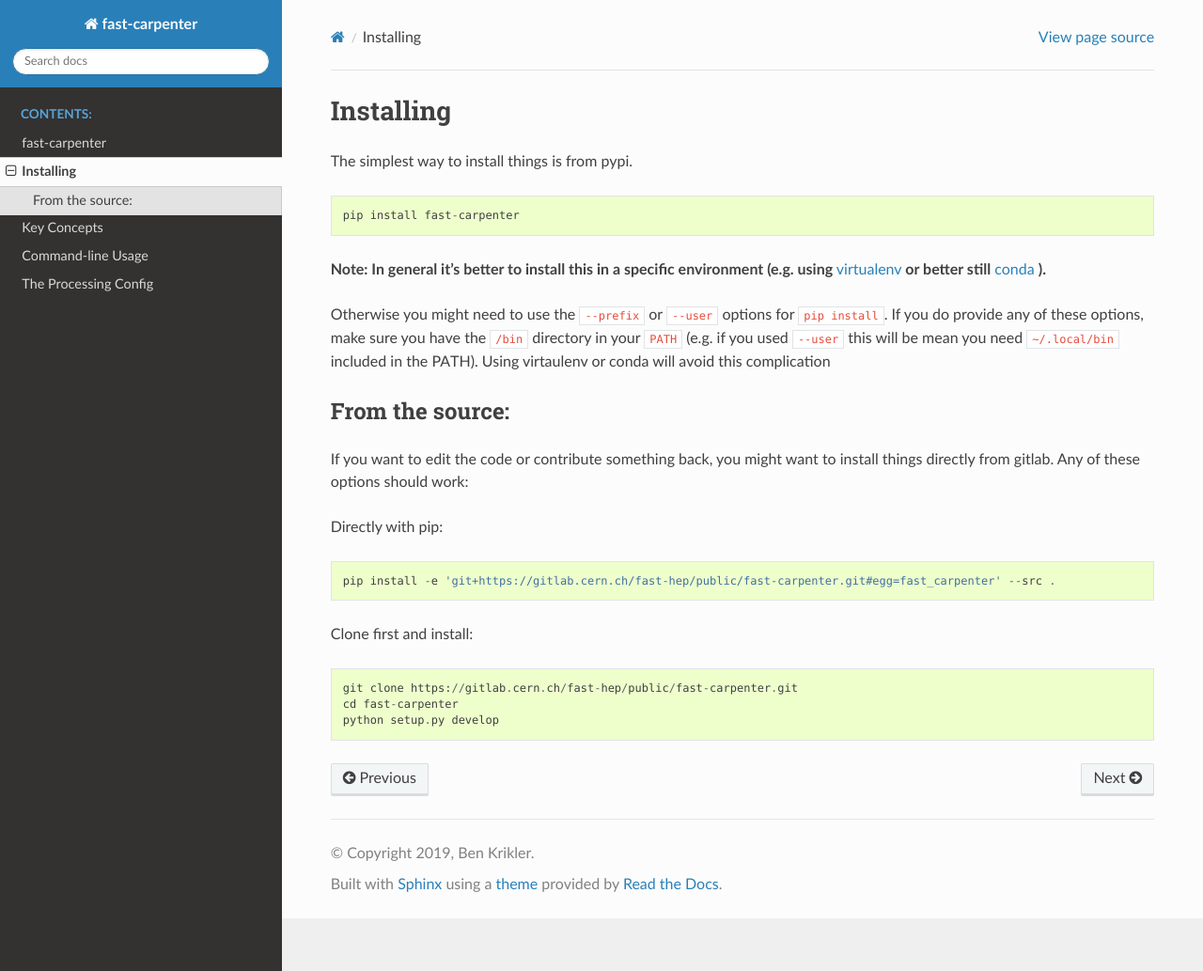
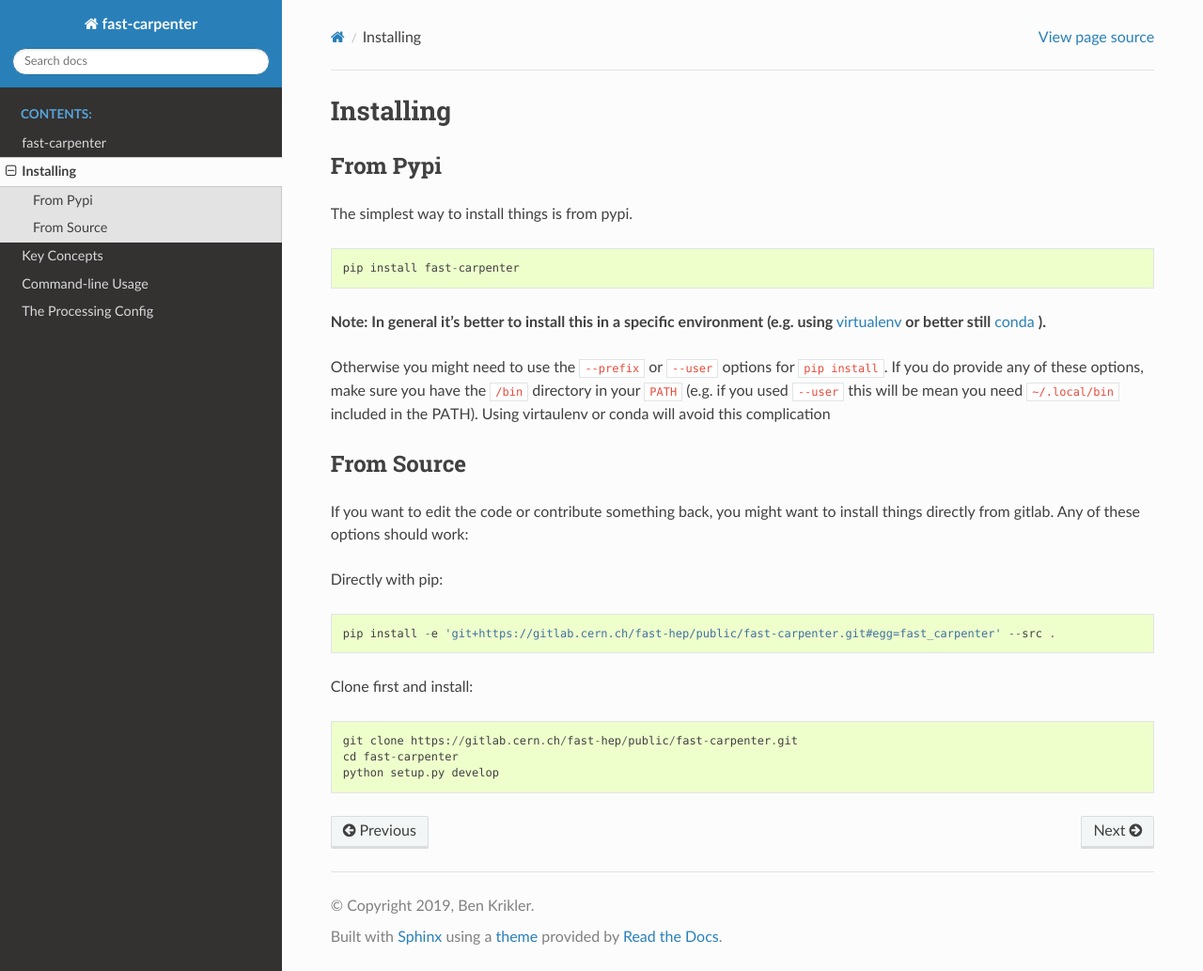
Before and after one commit to FAST-HEP/fast-carpenter, a Sphinx documentation site: the page built from docs/setup.rst, in a window 1280 px wide and 1033 px high. Shown: the whole window at 94% size. Built offline with Sphinx 7.4.7 and the Read the Docs theme 2.0.0, drawn with Linux system fonts in a browser that asks for light colours.

Commit message:
Put nicer titles for setup

```diff
--- a/docs/setup.rst
+++ b/docs/setup.rst
@@ -1,5 +1,7 @@
 Installing
 ==========
+From Pypi
+---------
 The simplest way to install things is from pypi.
 ::
 
@@ -11,8 +13,8 @@ Otherwise you might need to use the ``--prefix`` or ``--user`` options for ``pip
 If you do provide any of these options, make sure you have the ``/bin`` directory in your ``PATH`` (e.g. if you used ``--user`` this will be mean you need ``~/.local/bin`` included in the PATH).
 Using virtaulenv or conda will avoid this complication
 
-From the source:
-----------------
+From Source
+-----------
 If you want to edit the code or contribute something back, you might want to install things directly from gitlab.
 Any of these options should work:
 
```
